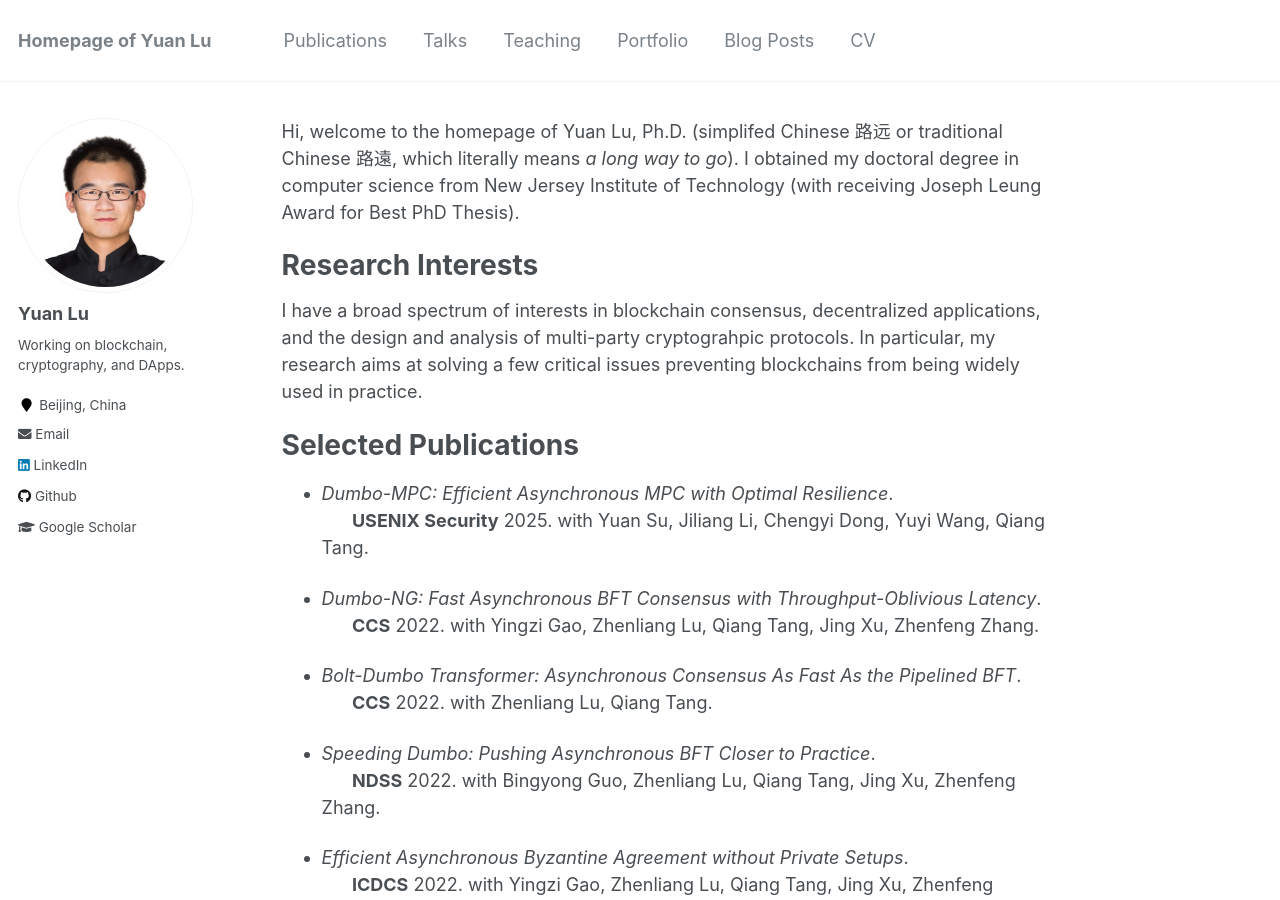
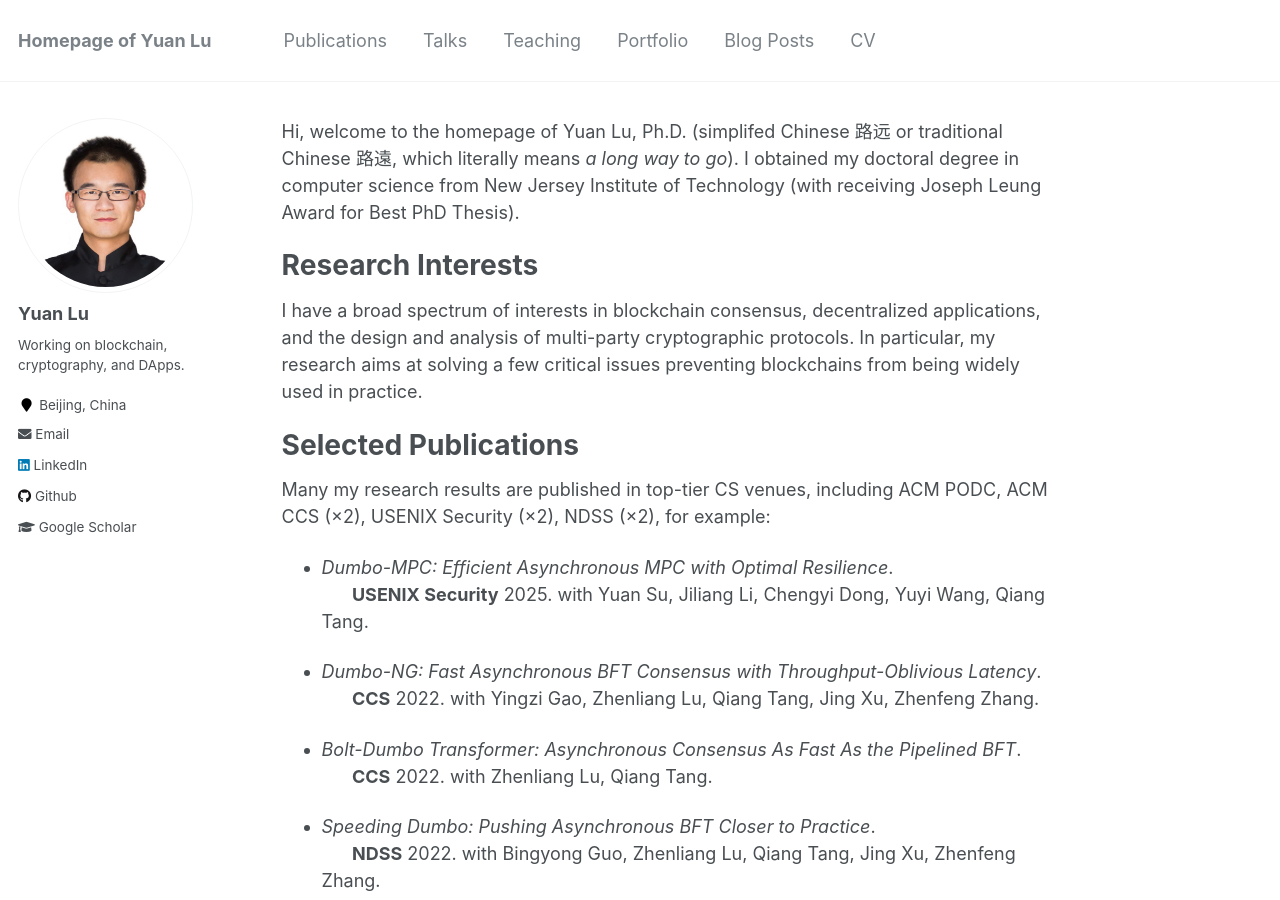
Before and after one commit to yylluu/yylluu.github.io, a Jekyll site: the page built from _pages/about.md, in a window 1280 px wide and 900 px high. Built offline with Jekyll 4.4.1, drawn with Linux system fonts in a browser that asks for light colours.

Commit message:
Update about.md

```diff
--- a/_pages/about.md
+++ b/_pages/about.md
@@ -12,7 +12,7 @@ Hi, welcome to the homepage of Yuan Lu, Ph.D. (simplifed Chinese 路远 or tradi
 
 Research Interests
 ======
-I have a broad spectrum of interests in blockchain consensus, decentralized applications, and the design and analysis of multi-party cryptograhpic protocols. In particular, my research aims at solving a few critical issues preventing blockchains from being widely used in practice.
+I have a broad spectrum of interests in blockchain consensus, decentralized applications, and the design and analysis of multi-party cryptographic protocols. In particular, my research aims at solving a few critical issues preventing blockchains from being widely used in practice.
 
 
 
@@ -20,6 +20,8 @@ I have a broad spectrum of interests in blockchain consensus, decentralized appl
 
 Selected Publications
 ======
+
+Many my research results are published in top-tier CS venues, including ACM PODC, ACM CCS (×2), USENIX Security (×2), NDSS (×2), for example:
 
 - *Dumbo-MPC: Efficient Asynchronous MPC with Optimal Resilience*.
      &nbsp; &nbsp; &nbsp; **USENIX Security** 2025. with Yuan Su, Jiliang Li, Chengyi Dong, Yuyi Wang, Qiang Tang.
```
